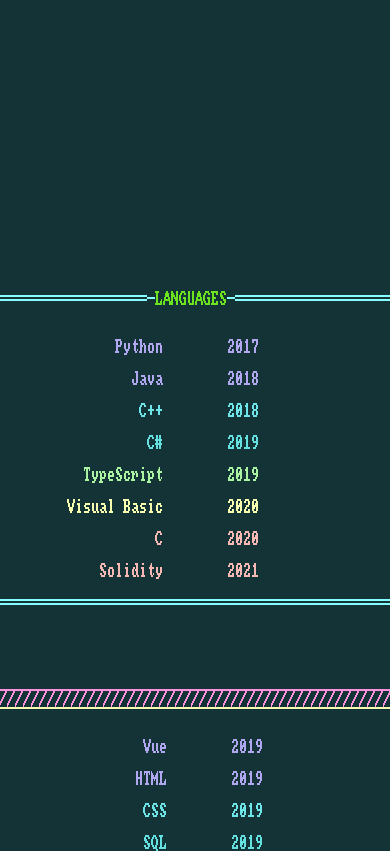
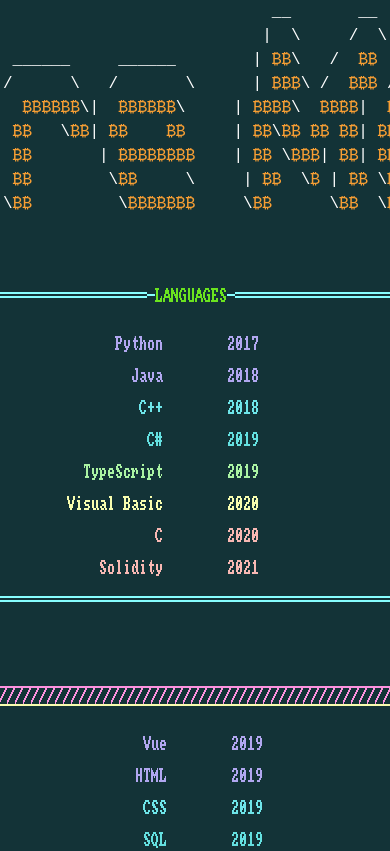
Before and after one commit to ross-sigil/resume, a Vue app: page / in a window 390 px wide. Shown: the top 851 px of the page. Built offline with nearby package versions, Linux system fonts and the light colour scheme.

Commit message:
readded text bitcoin stuff for testing on mobile

```diff
--- a/src/views/Resume.vue
+++ b/src/views/Resume.vue
@@ -7,14 +7,14 @@
           height="456"
         />
       </v-row> -->
-
+    <!--
     <v-row justify="center" style="padding: 2em">
       <v-img
         :src="require('../assets/hireme.png')"
         max-width="620"
         height="179"
       />
-    </v-row>
+    </v-row> -->
 
     <!-- so you may have found out this is an image and not ascii.
          congrats, i'm completely exposed on this one. this is not for lack of effort
@@ -26,7 +26,19 @@
      -->
 
     <v-row justify="center">
-      <v-card class="my" style="color: #8df28a"> </v-card>
+      <div>
+        <pre>
+ __    __  __                              __       __             __
+|  \  |  \|  \                            |  \     /  \           |  \
+| <span class="or">₿₿</span>  | <span class="or">₿₿</span> \<span class="or">₿₿</span>  ______     ______        | <span class="or">₿₿</span>\   /  <span class="or">₿₿</span>  ______   | <span class="or">₿₿</span>
+| <span class="or">₿₿</span>__| <span class="or">₿₿</span>|  \ /      \   /       \      | <span class="or">₿₿₿</span>\ /  <span class="or">₿₿₿</span> /      \  | <span class="or">₿₿</span>
+| <span class="or">₿₿</span>    <span class="or">₿₿</span>| <span class="or">₿₿</span>|  <span class="or">₿₿₿₿₿₿</span>\|  <span class="or">₿₿₿₿₿₿</span>\     | <span class="or">₿₿₿₿</span>\  <span class="or">₿₿₿₿</span>|  <span class="or">₿₿₿₿₿₿</span>\| <span class="or">₿₿</span>
+| <span class="or">₿₿₿₿₿₿₿</span> | <span class="or">₿₿</span>| <span class="or">₿₿</span>   \<span class="or">₿₿</span>| <span class="or">₿₿</span>    <span class="or">₿₿</span>     | <span class="or">₿₿</span>\<span class="or">₿₿</span> <span class="or">₿₿</span> <span class="or">₿₿</span>| <span class="or">₿₿</span>    <span class="or">₿₿</span> \<span class="or">₿₿</span>
+| <span class="or">₿₿</span>  | <span class="or">₿₿</span>| <span class="or">₿₿</span>| <span class="or">₿₿</span>       | <span class="or">₿₿₿₿₿₿₿₿</span>    | <span class="or">₿₿</span> \<span class="or">₿₿₿</span>| <span class="or">₿₿</span>| <span class="or">₿₿₿₿₿₿₿₿</span> __
+| <span class="or">₿₿</span>  | <span class="or">₿₿</span>| <span class="or">₿₿</span>| <span class="or">₿₿</span>        \<span class="or">₿₿</span>     \     | <span class="or">₿₿</span>  \<span class="or">₿</span> | <span class="or">₿₿</span> \<span class="or">₿₿</span>      \|  \
+ \<span class="or">₿₿</span>   \<span class="or">₿₿</span> \<span class="or">₿₿</span> \<span class="or">₿₿</span>         \<span class="or">₿₿₿₿₿₿₿</span>     \<span class="or">₿₿</span>      \<span class="or">₿₿</span>  \<span class="or">₿₿₿₿₿₿₿</span> \<span class="or">₿₿</span>
+        </pre>
+      </div>
     </v-row>
 
     <v-row justify="center">
```
Also changed, not shown: Notes.txt.
